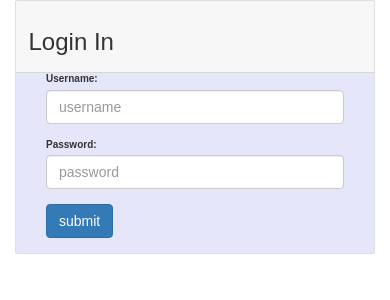
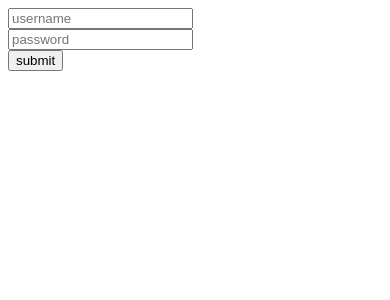
Before and after one commit to alinaali12/AngularApp, an Angular app: page / in a window 390 px wide. Shown: the top 300 px of the page. Built offline with nearby package versions, Linux system fonts and the light colour scheme.

Commit message:
Revert "complete Login Form"
This reverts commit 3e655c4c18275c7fa1bcfe3eeb22c4e6da0438b1.

```diff
--- a/angular.json
+++ b/angular.json
@@ -28,13 +28,9 @@
               "src/assets"
             ],
             "styles": [
-              "src/styles.scss",
-              "node_modules/bootstrap/dist/css/bootstrap.min.css"
+              "src/styles.scss"
             ],
-            "scripts": [
-              "node_modules/jquery/dist/jquery.min.js",
-              "node_modules/bootstrap/dist/js/bootstrap.min.js"
-            ]
+            "scripts": []
           },
           "configurations": {
             "production": {
--- a/package.json
+++ b/package.json
@@ -24,7 +24,6 @@
     "bootstrap": "^4.3.1",
     "cors": "^2.8.5",
     "jquery": "^3.4.1",
-    "node": "^12.6.0",
     "popper.js": "^1.14.7",
     "rxjs": "~6.4.0",
     "save": "^2.4.0",
--- a/src/app/app-routing.module.ts
+++ b/src/app/app-routing.module.ts
@@ -1,16 +1,11 @@
 import { NgModule } from '@angular/core';
 import { Routes, RouterModule } from '@angular/router';
 import { LoginComponent } from './login/login.component';
-import { HomeComponent } from './home/home.component';
 
 const routes: Routes = [
   {
     path: '',
     component: LoginComponent
-  },
-  {
-    path:'home',
-    component: HomeComponent
   }
 ];
 
--- a/src/app/app.module.ts
+++ b/src/app/app.module.ts
@@ -8,14 +8,12 @@ import { LoginComponent } from './login/login.component';
 import {FormsModule} from '@angular/forms';
 import {HttpClientModule} from '@angular/common/http';
 import { LoginService } from './login-service.service';
-import { HomeComponent } from './home/home.component';
 
 
 @NgModule({
   declarations: [
     AppComponent,
-    LoginComponent,
-    HomeComponent
+    LoginComponent
   ],
   imports: [
     BrowserModule,
--- a/src/app/home/home.component.html
+++ /dev/null
@@ -1,7 +0,0 @@
-
-<div class="container-fluid">
-    <div class="text-center">
-        <h1>Welcome !</h1>
-
-    </div>
-</div>
--- a/src/app/home/home.component.ts
+++ /dev/null
@@ -1,15 +0,0 @@
-import { Component, OnInit } from '@angular/core';
-
-@Component({
-  selector: 'app-home',
-  templateUrl: './home.component.html',
-  styleUrls: ['./home.component.scss']
-})
-export class HomeComponent implements OnInit {
-
-  constructor() { }
-
-  ngOnInit() {
-  }
-
-}
--- a/src/app/login-service.service.ts
+++ b/src/app/login-service.service.ts
@@ -16,6 +16,7 @@ export class LoginService {
   Token:any;
 
   constructor(private http:HttpClient) {
+    debugger;
     this._url = "https://localhost:44347/api/Logins";
     const headerSettings: {[name:string]: string | string[];} = {};
     this.Header = new HttpHeaders(headerSettings);
@@ -23,8 +24,10 @@ export class LoginService {
 
   public validateLogin(username:string,stringpassword:string ) {
     console.log(stringpassword,username);
+    debugger;
 
-    var response= this.http.get<boolean>(this._url, {
+
+    var response= this.http.get(this._url, {
       params: {
         userName: username,
         stringPassword:stringpassword
--- a/src/app/login/login.component.html
+++ b/src/app/login/login.component.html
@@ -1,52 +1,7 @@
-<!DOCTYPE html>
-<html lang="en">
-<head>
-  <title>Login Form</title>
-  <meta charset="utf-8">
-  <meta name="viewport" content="width=device-width, initial-scale=1">
-  <link rel="stylesheet" href="https://maxcdn.bootstrapcdn.com/bootstrap/3.4.0/css/bootstrap.min.css">
-  <script src="https://ajax.googleapis.com/ajax/libs/jquery/3.4.1/jquery.min.js"></script>
-  <script src="https://maxcdn.bootstrapcdn.com/bootstrap/3.4.0/js/bootstrap.min.js"></script>
-</head>
-
-
-
-<div class="d-flex justify-content-center h-100">
-  <div class="col-sm-9">
-    <div class="card">
-      <div class="card-header">
-        <h3>Login In</h3>
-      </div>
-      <div style="background-color:lavender;">
-        <form #login = "ngForm" (ngSubmit) = "onClickSubmit(login.value)" >
-            <div class="col-sm-6 col-lg-4">
-              <div class="form-group">
-                <label class="col-md-4 control-label" for="Username">Username:</label>
-                <div class="col-md-8">
-                  <input class="form-control" type = "text" name = "username" placeholder = "username" ngModel>
-                </div>
-              </div>
-            </div>
-
-            <div class="col-sm-6 col-lg-4">
-              <div class="form-group">
-                <label class="col-md-4 control-label" for="Username">Password:</label>
-                <div class="col-md-8">
-                  <input class="form-control" type = "text" name = "pwd" placeholder = "password" ngModel>
-                </div>
-              </div>
-            </div>
-
-            <div class="col-sm-6 col-lg-4">
-              <div class="form-group">
-                <div class="col-md-8">
-                    <input  class="btn btn-primary" type = "submit" value = "submit">
-                </div>
-              </div>
-            </div>
-
-        </form>
-      </div>
-    </div>
-  </div>
-</div>
+<form #login = "ngForm" (ngSubmit) = "onClickSubmit(login.value)" >
+        <input type = "text" name = "username" placeholder = "username" ngModel>
+        <br/>
+        <input type = "password" name = "pwd" placeholder = "password" ngModel>
+        <br/>
+        <input type = "submit" value = "submit">
+      </form>
--- a/src/app/login/login.component.ts
+++ b/src/app/login/login.component.ts
@@ -1,6 +1,5 @@
 import { Component, OnInit } from '@angular/core';
 import { LoginService } from '../login-service.service';
-import { Router } from '@angular/router';
 
 @Component({
   selector: 'app-login',
@@ -8,25 +7,13 @@ import { Router } from '@angular/router';
   styleUrls: ['./login.component.scss']
 })
 export class LoginComponent implements OnInit {
-
-  private isLoggedIn:boolean;
-  constructor(private _loginServive: LoginService, private router: Router) {
-    this.isLoggedIn = false;
-  }
+  constructor(private _loginServive: LoginService) { }
    ngOnInit() {
    }
    onClickSubmit(formData) {
-     (this._loginServive.validateLogin(formData.username, formData.pwd).subscribe((data)=>{
+     console.log(this._loginServive.validateLogin(formData.username, formData.pwd).subscribe((data)=>{
       console.log('response result',data);
-      this.isLoggedIn = data;
-      if (this.isLoggedIn) {
-        this.router.navigate(['/home']);
-      } else {
-
-        alert("Username or Password is incorrect!");
-
-      }
     }));
-
+    //  alert('Your Email is : ' + formData.username+'\n and password is :'+formData.pwd);
    }
 }
```
Also changed, not shown: src/app/home/home.component.scss (deleted), 2 other files (tests, documents, lock files or other folders).
